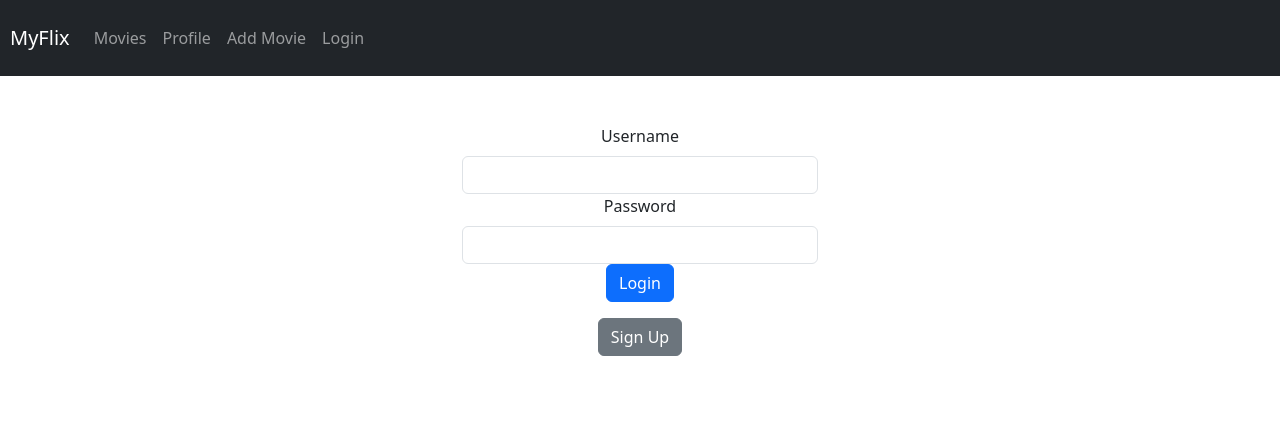
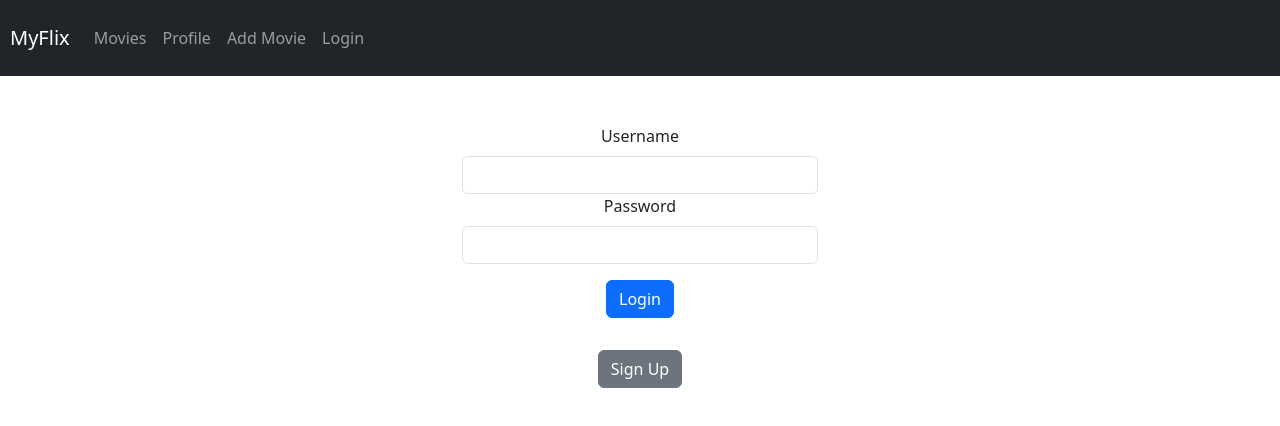
Before and after one commit to mizik1/myFlix-client, a React (Create React App) app: page /login in a window 1280 px wide. Shown: the top 426 px of the page. Built offline with nearby package versions, Linux system fonts and the light colour scheme.

Commit message:
Update login-view.jsx
Added margin to login button

```diff
--- a/src/components/login-view/login-view.jsx
+++ b/src/components/login-view/login-view.jsx
@@ -53,7 +53,7 @@
             <Form.Label>Password</Form.Label>
             <Form.Control type="password" value={password} onChange={(e) => setPassword(e.target.value)} required />
           </Form.Group>
-          <Button variant="primary" type="submit">
+          <Button variant="primary" type="submit" className="mt-3 mb-3">
             Login
           </Button>
 
```
